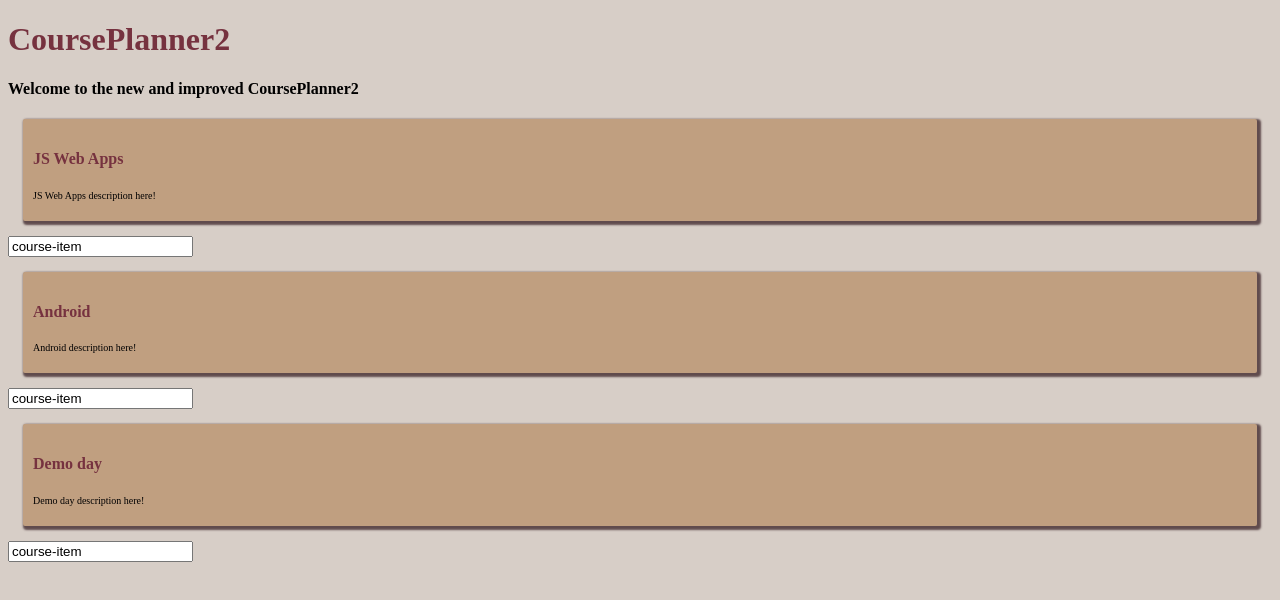
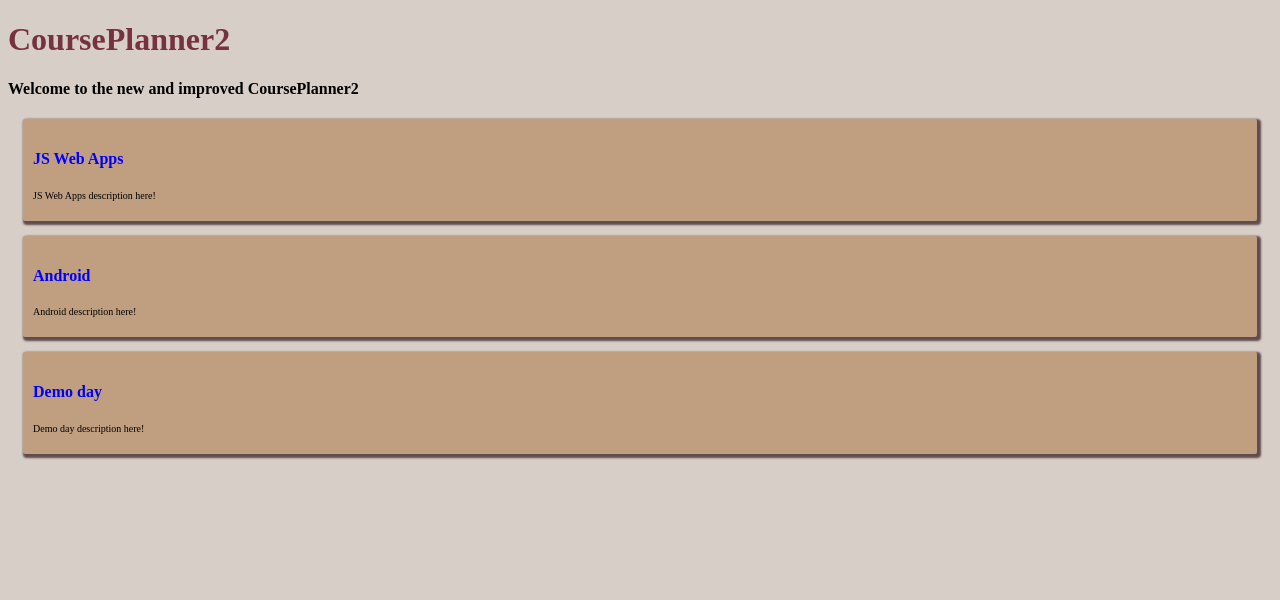
Before and after one commit to EASV/cp2_mean, an Angular app: page / in a window 1280 px wide. Shown: the top 600 px of the page. Built offline with nearby package versions, Linux system fonts and the light colour scheme.

Commit message:
adding a ngstyle to the html

```diff
--- a/src/app/courses/course/course.component.html
+++ b/src/app/courses/course/course.component.html
@@ -1,6 +1,4 @@
 <li [ngClass]="courseItemCss">
-  <h4 [ngClass]="'course-title'">{{course.title}}</h4>
+  <h4 [ngClass]="'course-title'" [ngStyle]="courseTitleStyle">{{course.title}}</h4>
   <p [ngClass]="'course-description'"> {{course.description}}</p>
 </li>
-
-<input [(ngModel)]="courseItemCss">
--- a/src/app/courses/course/course.component.ts
+++ b/src/app/courses/course/course.component.ts
@@ -14,6 +14,8 @@ export class CourseComponent implements OnInit {
   @Input()
   courseItemCss: string;
 
+  courseTitleStyle = {'color': 'blue'};
+
   constructor() { }
 
   ngOnInit() {
```
